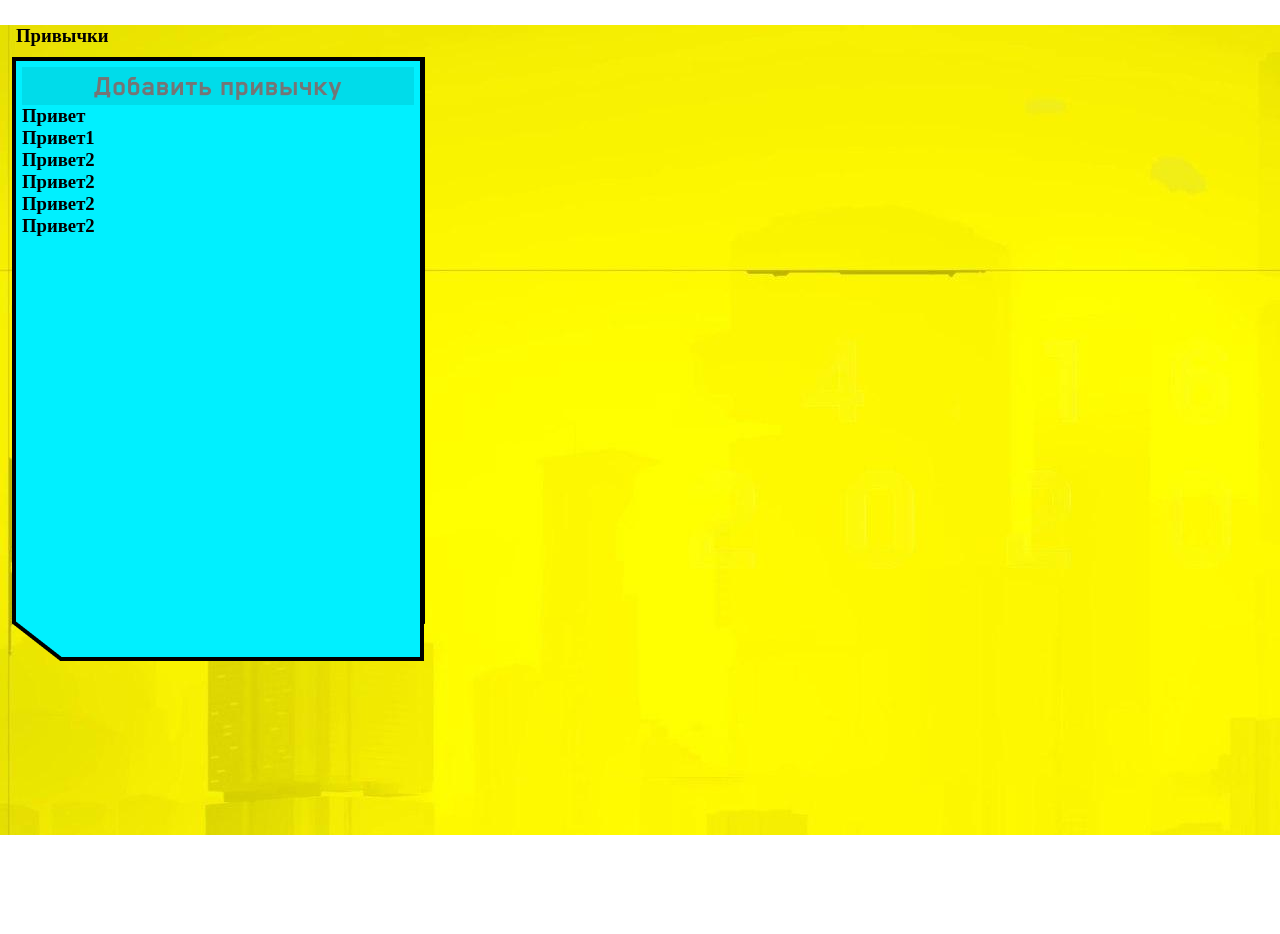
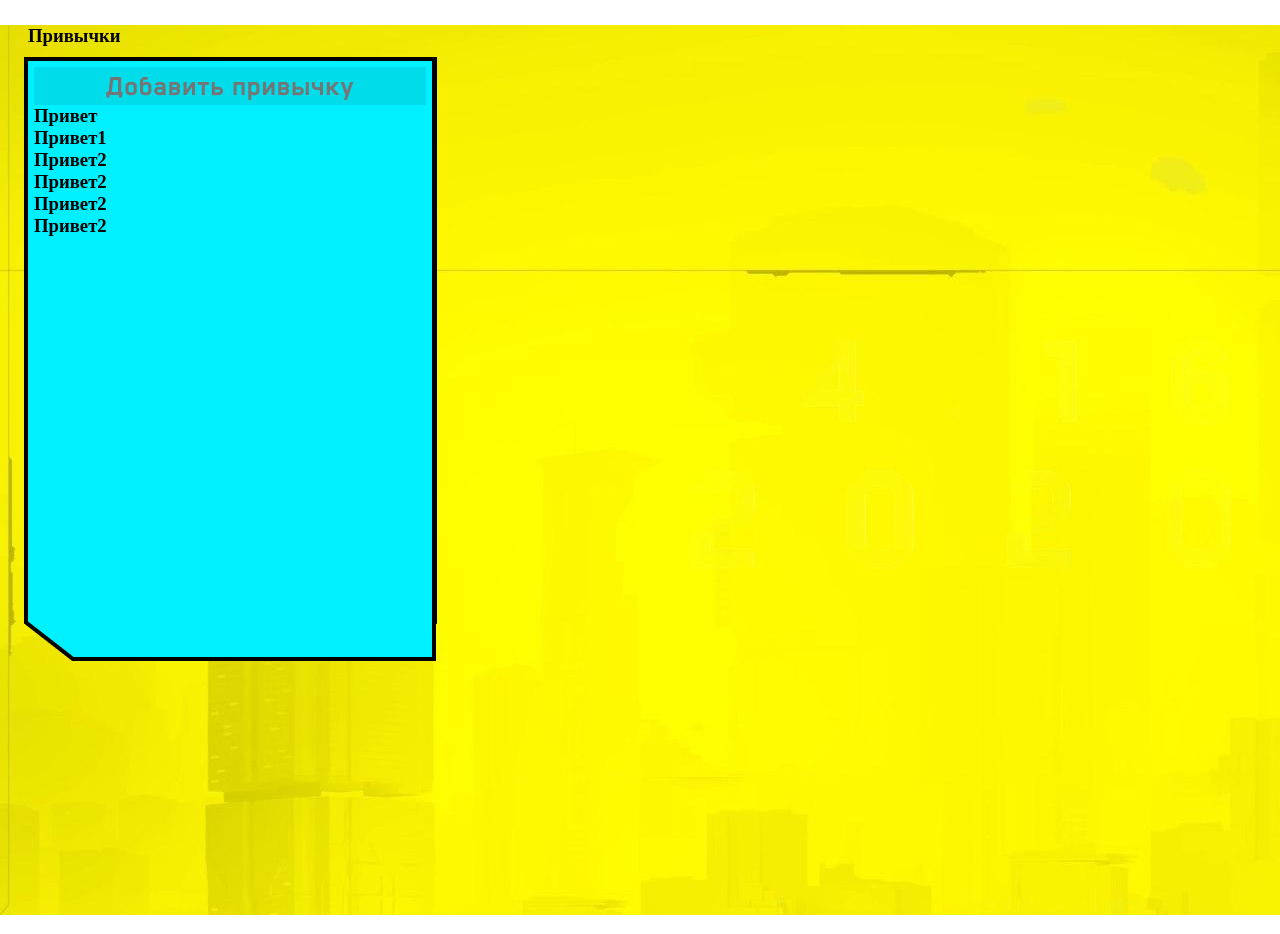
Before and after one commit to tea-corner/Frontend, a Vue app in the folder tea_corner-habbits/: page /about in a window 1280 px wide. Before the commit the page ends 854 px from the top, so only its background shows below. Built offline with nearby package versions, Linux system fonts and the light colour scheme; the HTML template or start-up script is replaced by a standard one.

Commit message:
add new style

```diff
--- a/tea_corner-habbits/src/components/BlockItem.vue
+++ b/tea_corner-habbits/src/components/BlockItem.vue
@@ -53,7 +53,8 @@
 
 .sectionBlocks {
   background: url('../../public/images/menuIMG.jpg');
-  height: 810px;
+  height: 890px;
+  width: 1728px;
 }
 
 .selectionContainer {
```
